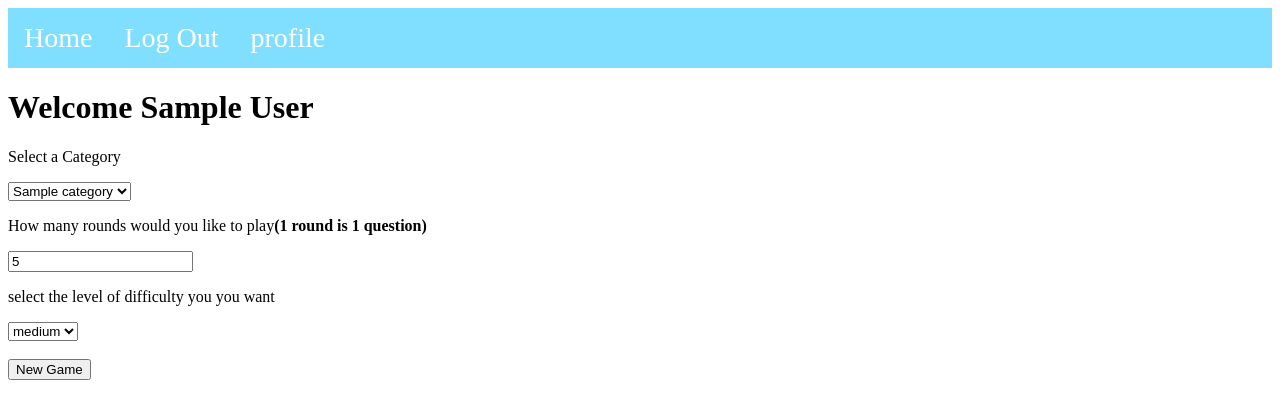
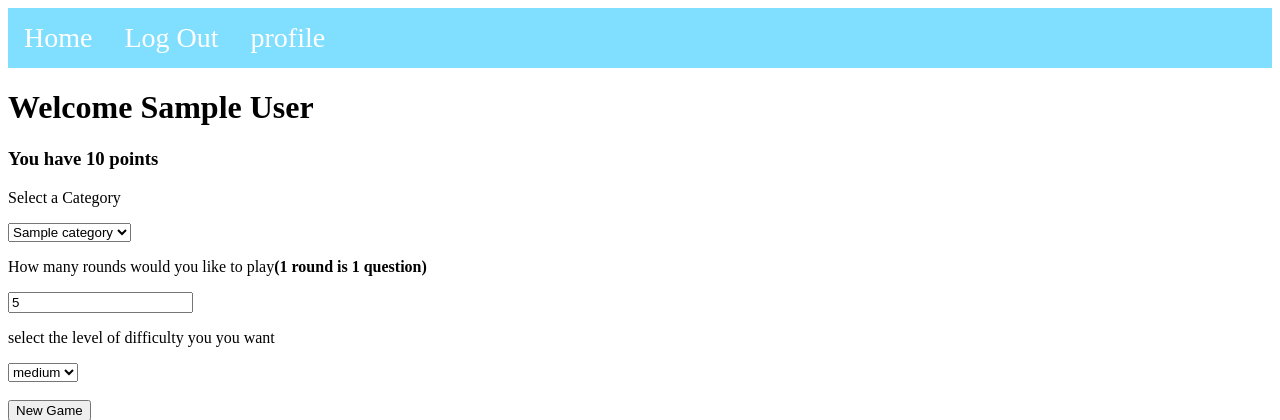
Before and after one commit to Hurly77/TriviaNight, a Rails app: page / in a window 1280 px wide. Shown: the top 420 px of the page. Run offline with Rails 7, Linux system fonts and the light colour scheme; a user stored in the database is signed in; tables that the repository leaves empty hold one stand-in row (values such as "Sample post"); style sheets or scripts are compiled from the project's sources; parts of the project's set-up code (start-up, migrations or seed data) failed here and were passed over.

Commit message:
put points so users can see points they have

```diff
--- a/app/views/application/home.html.erb
+++ b/app/views/application/home.html.erb
@@ -1,13 +1,14 @@
 <h1>Welcome <%= current_user.name %></h1>
+<h3>You have <%=current_user.points%> points</h3>
 <p>Select a Category</p>
 <%= form_for(Game.new) do |f| %>
 <%= f.hidden_field :user_id, value: current_user.id %>
 <%= f.collection_select :category_id, Category.all, :id, :name%>
 <br>
 <p>How many rounds would you like to play<strong>(1 round is 1 question)</strong></p>
-<%= f.number_field :num_of_rounds, step: :any %>
+<%= f.number_field :num_of_rounds, step: :any, min:1, max: 10 %>
 <p>select the level of difficulty you you want</p>
-<%= f.collection_select :difficulty, ["easy", "medium", "hard"], :to_s, :to_s, include_blank: false %>
+<%= f.collection_select :difficulty, ['easy', 'medium', 'hard'], :to_s, :to_s, include_blank: false %>
 <br>
 <br>
 <%= f.submit "New Game" %>
```
